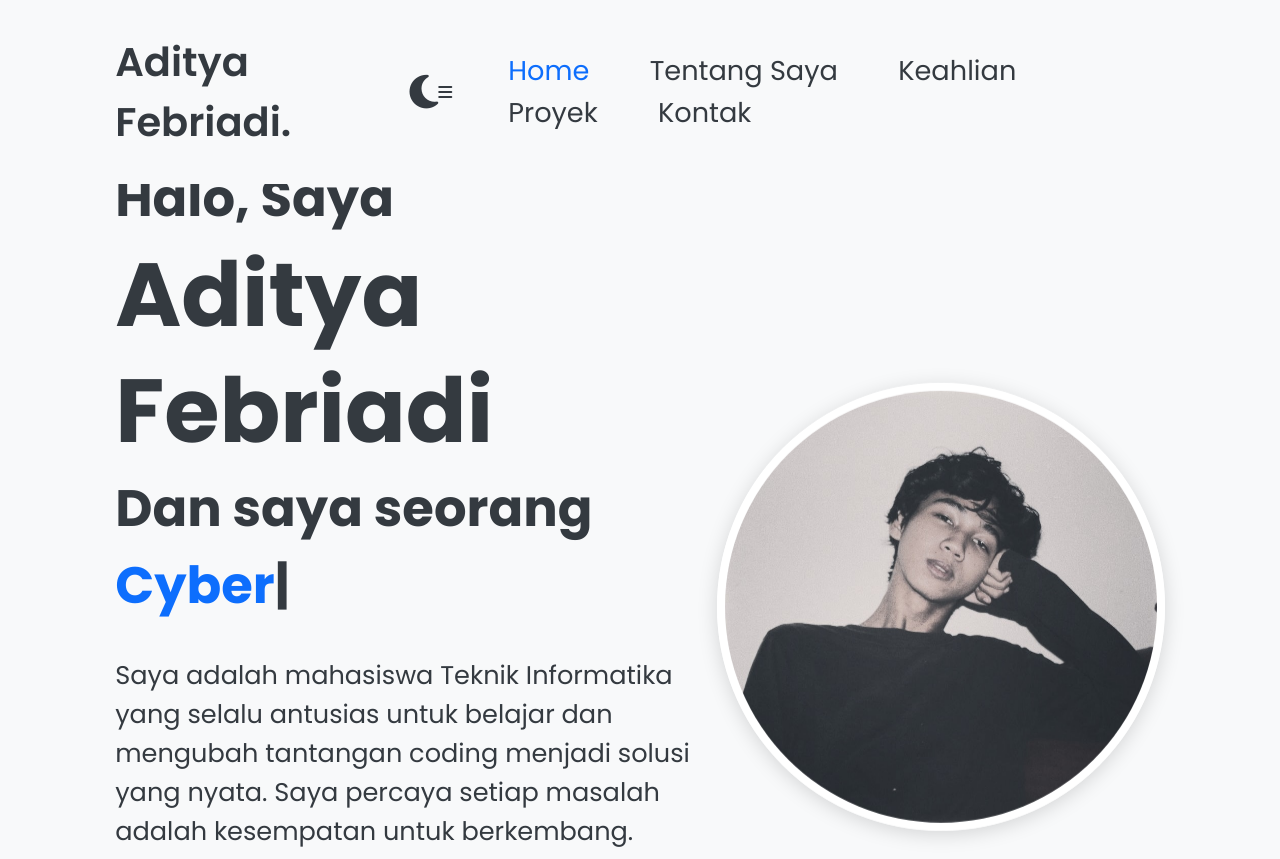
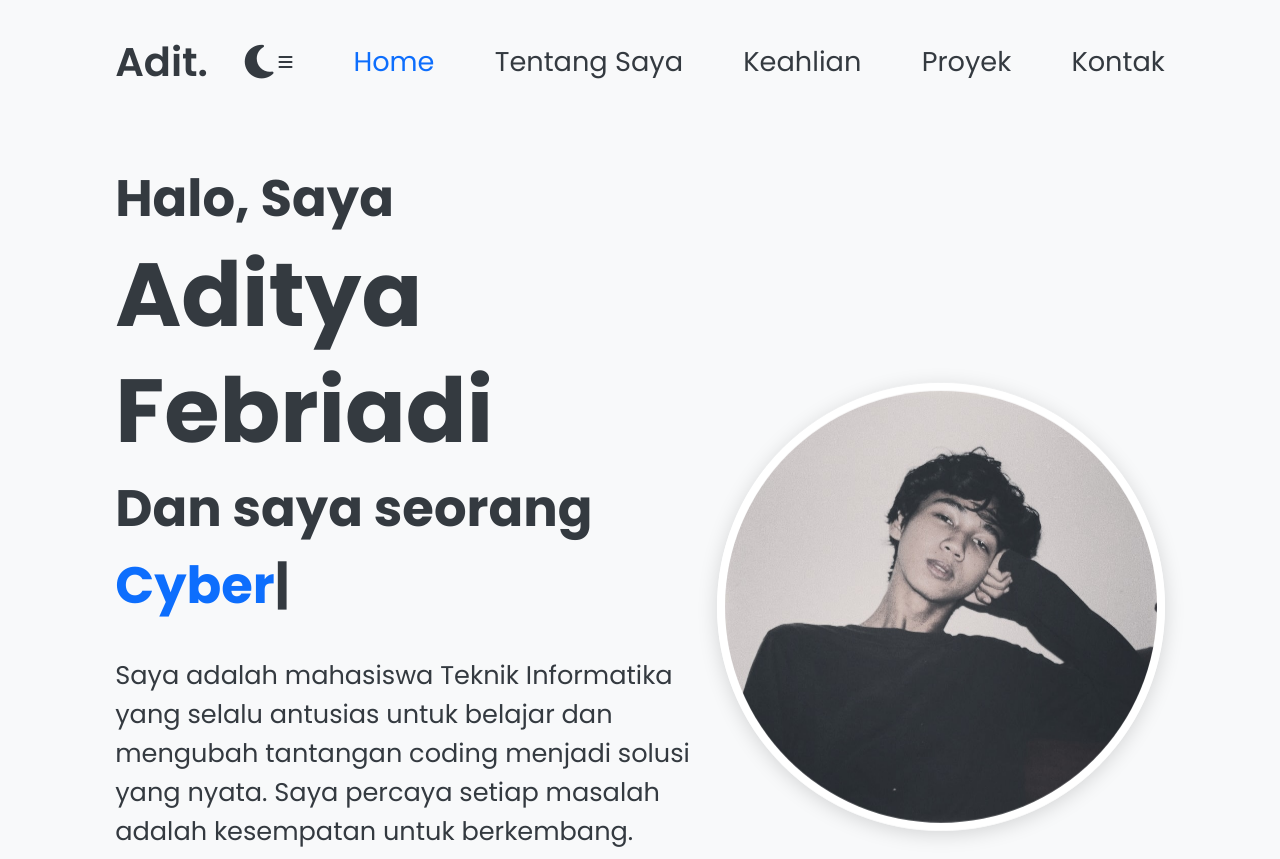
Before and after one commit to adtfbr/adtfbr.github.io, a plain HTML site: page index.html in a window 1280 px wide. Shown: the top 859 px of the page. Drawn offline with nearby package versions, Linux system fonts and the light colour scheme.

Commit message:
index.html

```diff
--- a/index.html
+++ b/index.html
@@ -17,7 +17,7 @@
 </head>
 <body>
     <header class="header">
-        <a href="#" class="logo">Aditya Febriadi.</a>
+        <a href="#" class="logo">Adit.</a>
             <div id="theme-icon" class="theme-toggle">
                 <i class="fa-solid fa-moon"></i>
             </div>
```
